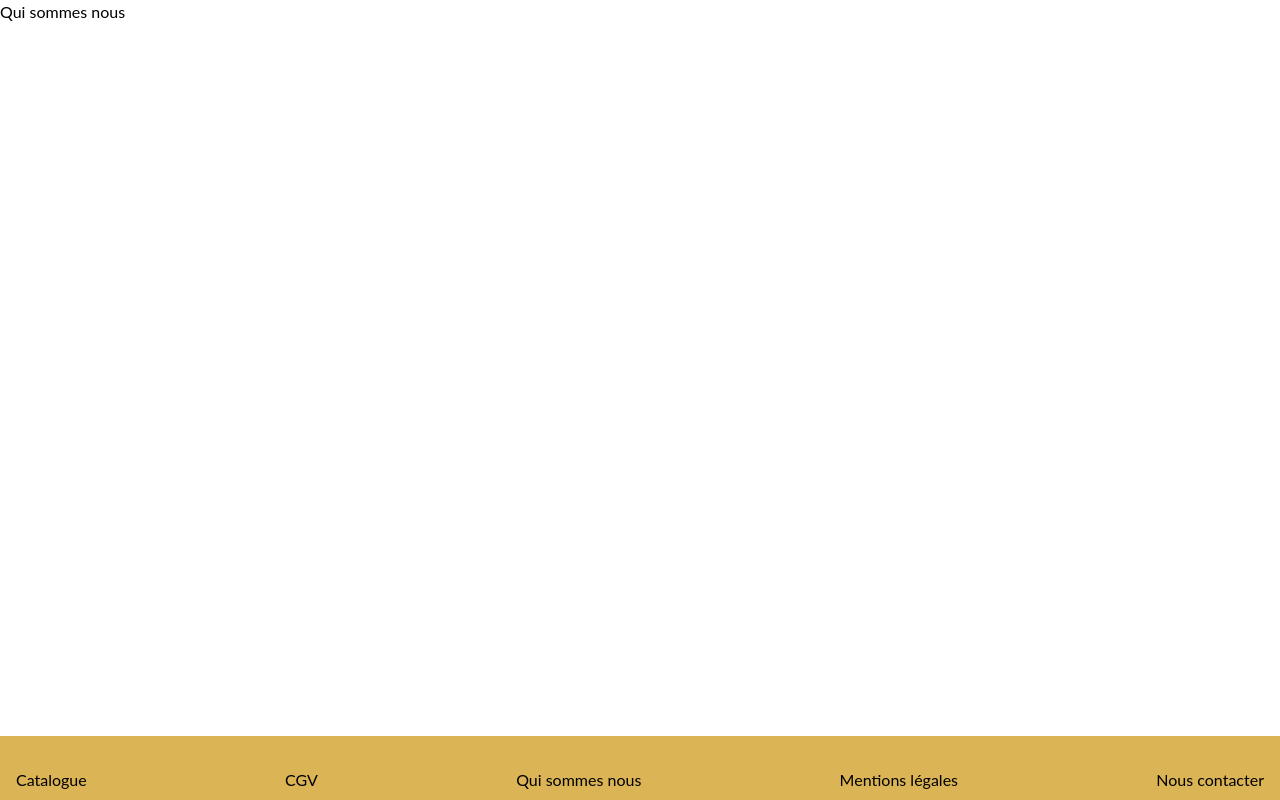
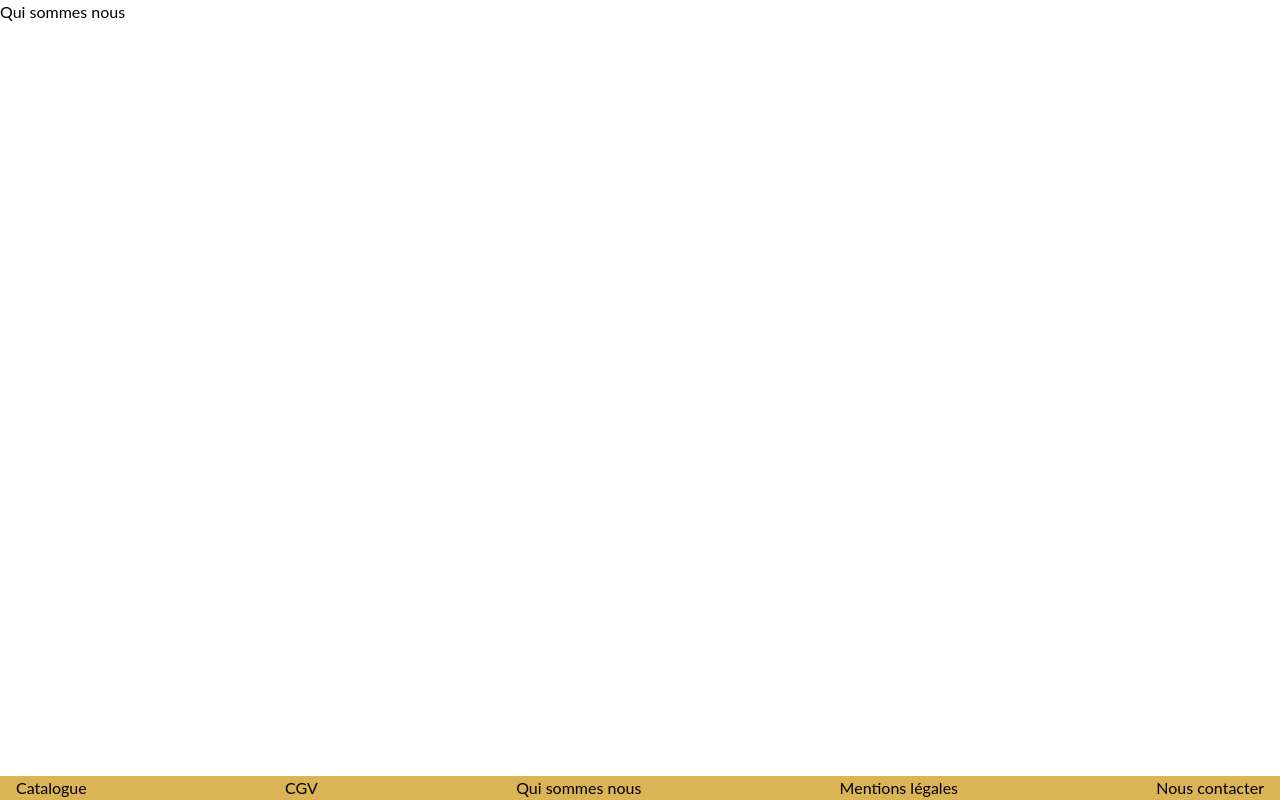
Before and after one commit to sele-nap/App-devis-lyon-js-react-sept21, a Next.js app: page /about in a window 1280 px wide. Built offline with nearby package versions, Linux system fonts and the light colour scheme.

Commit message:
finished footer

```diff
--- a/components/Footer.js
+++ b/components/Footer.js
@@ -6,7 +6,7 @@ export default function Footer() {
 
 
 
-<footer className="bg-third fixed bottom-0 left-0 dark:bg-gray-800 w-full py-8">
+<footer className="bg-third fixed bottom-0 left-0 dark:bg-gray-800 w-full pb-6 pt-0.3">
     <div className="max-w-screen-xl mx-auto px-4 h-0">
         <ul className="flex flex-wrap justify-between">
             <li className="">
```
